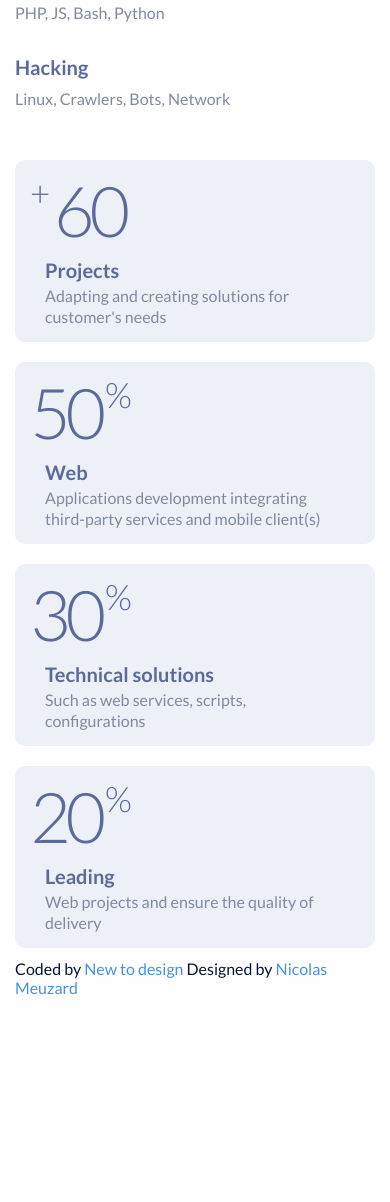
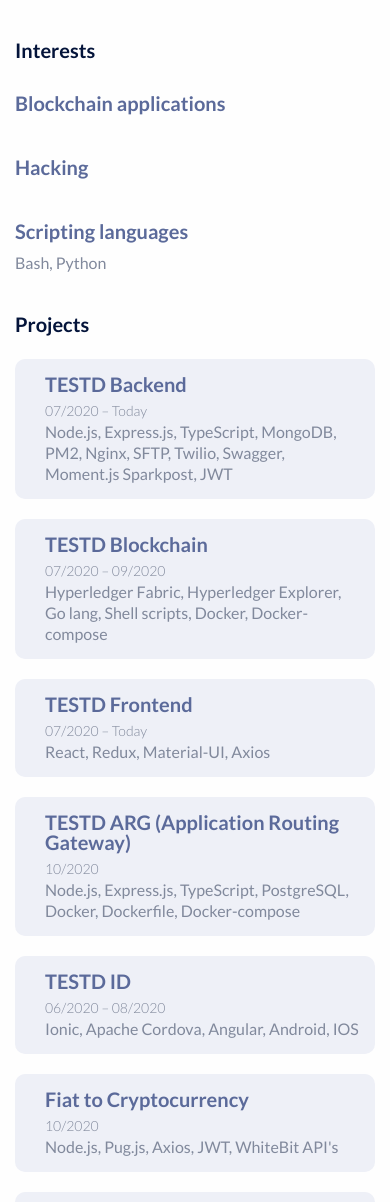
Before and after one commit to sarathkaleswaram/sarath.github.io, a plain HTML site: page index.html in a window 390 px wide. Shown: the part 798-2000 px from the top of the page. Before the commit the page ends 1795 px from the top, so only its background shows below. Drawn offline with Linux system fonts and the light colour scheme.

Commit message:
projects, skills, education add

```diff
--- a/index.html
+++ b/index.html
@@ -1,20 +1,21 @@
 <!DOCTYPE html>
 <html>
+
 <head>
 	<title>Sarath Resume</title>
 	<link rel="stylesheet" type="text/css" href="styles.css">
 	<meta name="viewport" content="width=device-width, initial-scale=1.0">
 </head>
+
 <body>
 
 	<div class="container">
 		<div class="hero">
 			<h1 class="name"><strong>Sarath</strong> Kaleswaram</h1>
-			<span class="job-title">Developer</span>
+			<span class="job-title">Blockchain/Full Stack Developer</span>
 			<span class="email">ksb994@gmail.com</span>
 
-			<h2 class="lead">Development and design of web applications
-for startups and large companies</h2>
+			<h2 class="lead">Development and design of web, mobile, desktop and blockchain applications.</h2>
 		</div>
 	</div>
 
@@ -25,68 +26,65 @@
 			<h2 class="section-title">Skills</h2>
 
 			<div class="list-card">
-				<span class="exp">+ 5 years</span>
+				<span class="exp">+ 2 years</span>
 				<div>
-					<h3>Object programming & frameworks</h3>
-					<span>PHP, Symfony, Laravel, Silex, …</span>
+					<h3>Blockchain</h3>
+					<span>Hyperledger Fabric, Ethereum, Ripple, Bitcoin</span>
 				</div>
 			</div>
 
 			<div class="list-card">
-				<span class="exp">+ 3 years</span>
+				<span class="exp">+ 4 years</span>
 				<div>
-					<h3>Design integration</h3>
-					<span>Style and tools, JS Frameworks</span>
+					<h3>Frameworks</h3>
+					<span>Angular, React, Ionic, React Native, Electron</span>
 				</div>
 			</div>
 
 			<div class="list-card">
-				<span class="exp">+ 6 years</span>
+				<span class="exp">+ 4 years</span>
 				<div>
-					<h3>Linux</h3>
-					<span>Scripting, Servers management and protocols, Automation</span>
+					<h3>Technologies</h3>
+					<span>Node.js, MongoDB, PostgreSQL, MySQL, Elasticsearch, HBase, Solidity, Go, Java, C++, Shell
+						scripts, AWS-EC2|S3|CloudFront|Route53, Nginx, Swagger, Salesforce.com, AEM, RESTful API, Websocket, Git,
+						Docker, Docker-compose, Kubernetes</span>
 				</div>
 			</div>
-
 
 		</div>
 		<div class="sections">
 			<h2 class="section-title">Interests</h2>
-
 			<div class="list-card">
 				<div>
-						<h3>Scripting languages</h3>
-						<span>PHP, JS, Bash, Python</span>
+					<h3>Blockchain applications</h3>
 				</div>
 			</div>
 
 			<div class="list-card">
 				<div>
 					<h3>Hacking</h3>
-						<span>Linux, Crawlers, Bots, Network</span>
+					<!-- <span>Linux, Crawlers, Bots, Network</span> -->
+				</div>
+			</div>
+
+			<div class="list-card">
+				<div>
+					<h3>Scripting languages</h3>
+					<span>Bash, Python</span>
 				</div>
 			</div>
 		</div>
 	</div>
 
-	<!-- Achievements -->
+	<!-- Projects -->
 
 	<div class="container cards">
 
-		<div class="card">
-			<div class="skill-level">
-				<span>+</span>
-				<h2>60</h2>
-			</div>
+		<h2 class="section-title">Projects</h2>
 
-			<div class="skill-meta">
-				<h3>Projects</h3>
-				<span>Adapting and creating solutions for customer's needs</span>
-			</div>
-		</div>
+		<div id="projects"></div>
 
-
-		<div class="card">
+		<!-- <div class="card">
 			<div class="skill-level">
 				<h2>50</h2>
 				<span>%</span>
@@ -96,35 +94,33 @@
 				<h3>Web</h3>
 				<span>Applications development integrating third-party services and mobile client(s)</span>
 			</div>
+		</div> -->
+
 	</div>
 
+	<!-- <div class="container cards">
+		<h2 class="section-title">Projects</h2>
 
 		<div class="card">
-			<div class="skill-level">
-				<h2>30</h2>
-				<span>%</span>
-			</div>
-
 			<div class="skill-meta">
-				<h3>Technical solutions</h3>
-				<span>Such as web services, scripts, configurations</span>
+				<h3>TESTD Backend</h3>
+				<span class="date">07/2020 – Today</span>
+				<br />
+				<span>Node.js, Express.js, TypeScript, MongoDB, PM2, Nginx, SFTP, Twilio, Swagger, Moment.js Sparkpost,
+					JWT</span>
 			</div>
 		</div>
 
-
 		<div class="card">
-			<div class="skill-level">
-				<h2>20</h2>
-				<span>%</span>
-			</div>
-
 			<div class="skill-meta">
-				<h3>Leading</h3>
-				<span>Web projects and ensure the quality of delivery</span>
+				<h3>TESTD Blockchain</h3>
+				<span class="date">07/2020 – 09/2020</span>
+				<br />
+				<span>Hyperledger Fabric, Go lang, Shell scripts, Docker, Docker-compose</span>
 			</div>
 		</div>
 
-	</div>
+	</div> -->
 
 	<!-- Timeeline -->
 
@@ -148,7 +144,6 @@
 			</li>
 
 			<li>
-		    <p class="line">Education</p>
 				<span class="point"></span>
 				<p class="description">
 					DUT "Métiers du multimédia et de l'internet"
@@ -157,24 +152,29 @@
 			</li>
 
 			<li>
+				<p class="line">Education</p>
 				<span class="point"></span>
 				<p class="description">
-		      Art & Design studies
+					B.E/B.Tech in Information Technology
 				</p>
-		    <span class="date">2013 - 2008</span>
+				<span class="date">2011 - 2015</span>
 			</li>
 		</ol>
 
 	</div>
 
-
 	<br><br>
 
-
 	<footer class="container">
-		<span style="font-size: 16px; margin-top: ">Coded by <a href="https://newtodesign.com/">New to design </a> Designed by <a href="https://dribbble.com/shots/4342703-Minimal-resume-freebie-for-junior-self-taught-people">Nicolas Meuzard</a></span>
+		<span style="font-size: 16px; padding: 10px;">
+			<a href="https://github.com/sarathkaleswaram">GitHub</a>
+			|
+			<a href="https://www.linkedin.com/in/sarathkaleswaram">LinkedIn</a>
+		</span>
 	</footer>
 
+</body>
 
-</body>
+<script type="text/javascript" src="index.js"></script>
+
 </html>
--- /dev/null
+++ b/index.js
@@ -0,0 +1,131 @@
+
+var projects = [
+  {
+    title: "TESTD Backend",
+    date: "07/2020 – Today",
+    techs: "Node.js, Express.js, TypeScript, MongoDB, PM2, Nginx, SFTP, Twilio, Swagger, Moment.js Sparkpost, JWT",
+  },
+  {
+    title: "TESTD Blockchain",
+    date: "07/2020 – 09/2020",
+    techs: "Hyperledger Fabric, Hyperledger Explorer, Go lang, Shell scripts, Docker, Docker-compose",
+  },
+  {
+    title: "TESTD Frontend",
+    date: "07/2020 – Today",
+    techs: "React, Redux, Material-UI, Axios",
+  },
+  {
+    title: "TESTD ARG (Application Routing Gateway)",
+    date: "10/2020",
+    techs: "Node.js, Express.js, TypeScript, PostgreSQL, Docker, Dockerfile, Docker-compose",
+  },
+  {
+    title: "TESTD ID",
+    date: "06/2020 – 08/2020",
+    techs: "Ionic, Apache Cordova, Angular, Android, IOS",
+  },
+  {
+    title: "Fiat to Cryptocurrency",
+    date: "10/2020",
+    techs: "Node.js, Pug.js, Axios, JWT, WhiteBit API's",
+  },
+  {
+    title: "Parking Application | The Capital Investment Advisor",
+    date: "08/2020",
+    techs: "React, Bootstrap, Internationalization (i18next)",
+  },
+  {
+    title: "Cardano IELE Account Creation",
+    date: "04/2020",
+    techs: "Cardano, Solidity, Node.js, iohk/mallet, Remix IDE",
+  },
+  {
+    title: "BTC, ETH Payment Gateway",
+    date: "04/2020",
+    techs: "Node.js, Pug.js, Websocket, bitcore-lib, web3.js",
+  },
+  {
+    title: "Ethereum Referral Earning DApp",
+    date: "04/2020",
+    techs: "Solidity, web3.js, HTML, JavaScript, Remix IDE, MetaMask",
+  },
+  {
+    title: "Unum ID Blockchain Application (POC)",
+    date: "03/2020",
+    techs: "Hyperledger Fabric, Go lang, IBM Blockchain Platform 2 (IBP setup, kubadm setup, deploy yaml files), Dockerfile, Docker Hub, Kubernetes, Node.js, .cds chaincode, connection-profile.json",
+  },
+  {
+    title: "ModelCraft Ticketing Application Server",
+    date: "03/2020",
+    techs: "Node.js, TypeScript, Elasticsearch, Docker",
+  },
+  {
+    title: "ModelCraft Ticketing Application Client",
+    date: "03/2020",
+    techs: "Ionic, Cordova, Angular, PWA",
+  },
+  {
+    title: "Land Registration Blockchain Application (POC)",
+    date: "03/2020",
+    techs: "Hyperledger Fabric, Hyperledger Explorer, Go lang, MongoDB, Shell scripts, Docker, Docker-compose, Angular, Apollo GraphQL, GraphQL (Query, Mutation) (resolver)",
+  },
+  {
+    title: "Anitra Mobie Application",
+    date: "03/2020 - 04/2020",
+    techs: "Ionic, Cordova, Angular, I18N (ngx-translate), ",
+  },
+  {
+    title: "Anitra Livestock Blockchain",
+    date: "02/2020 - 04/2020",
+    techs: "Hyperledger Fabric, Hyperledger Explorer, Go lang, Shell scripts, Docker, Dockerfile, Docker-compose, Kubernetes (minikube, kubeadm, kubectl), Kubernetes deploy yml files, Node.js, Apache CouchDB",
+  },
+  {
+    title: "",
+    date: "",
+    techs: "",
+  },
+  {
+    title: "",
+    date: "",
+    techs: "",
+  },
+  {
+    title: "",
+    date: "",
+    techs: "",
+  },
+  {
+    title: "",
+    date: "",
+    techs: "",
+  },
+  {
+    title: "",
+    date: "",
+    techs: "",
+  },
+  {
+    title: "",
+    date: "",
+    techs: "",
+  },
+];
+
+console.log('Project length:', projects.length);
+
+var projectStr = "";
+projects.forEach(function (project, index) {
+  projectStr += `
+    <div class="card">
+      <div class="skill-meta">
+        <h3>${project.title}</h3>
+        <span class="date">${project.date}</span>
+        <br />
+        <span>${project.techs}</span>
+      </div>
+    </div>`;
+  if ((index + 1) === projects.length) {
+    document.getElementById("projects").innerHTML = projectStr;
+  }
+});
--- a/styles.css
+++ b/styles.css
@@ -190,19 +190,21 @@
 .cards {
 	max-width: 1120px;
 	display: block;
-	margin-top: 280px;
+	margin-top: 340px;
 }
 
 .card {
-	width: 47.9%;
-	height: 200px;
+	/* width: 47.9%; */
+	width: 100%;
+	/* height: 200px; */
 	background-color: #EEF0F7;
 	display: inline-block;
 	margin: 7px 5px;
 	vertical-align: top;
 	border-radius: 10px;
-	text-align: center;
-	padding-top: 50px
+	/* text-align: center; */
+	/* padding-top: 50px; */
+	padding: 25px;
 }
 
 .card-active , .card:hover{
@@ -238,9 +240,9 @@
 .skill-meta {
 	vertical-align: top;
 	display: inline-block;
-	max-width: 300px;
+	/* max-width: 300px; */
 	text-align: left;
-	margin-top: 15px;
+	/* margin-top: 15px; */
 	margin-left: 15px;
 }
 
@@ -255,6 +257,12 @@
 	color: #81899C;
 	line-height: 20px;
 	font-size: 16px;
+}
+
+.skill-meta .date{
+	font-size: 14px;
+	color: #81899C;
+	font-weight: 300;
 }
 
 /* Achievements ends */
```
Lines whose indentation alone changed are shown as unchanged.
